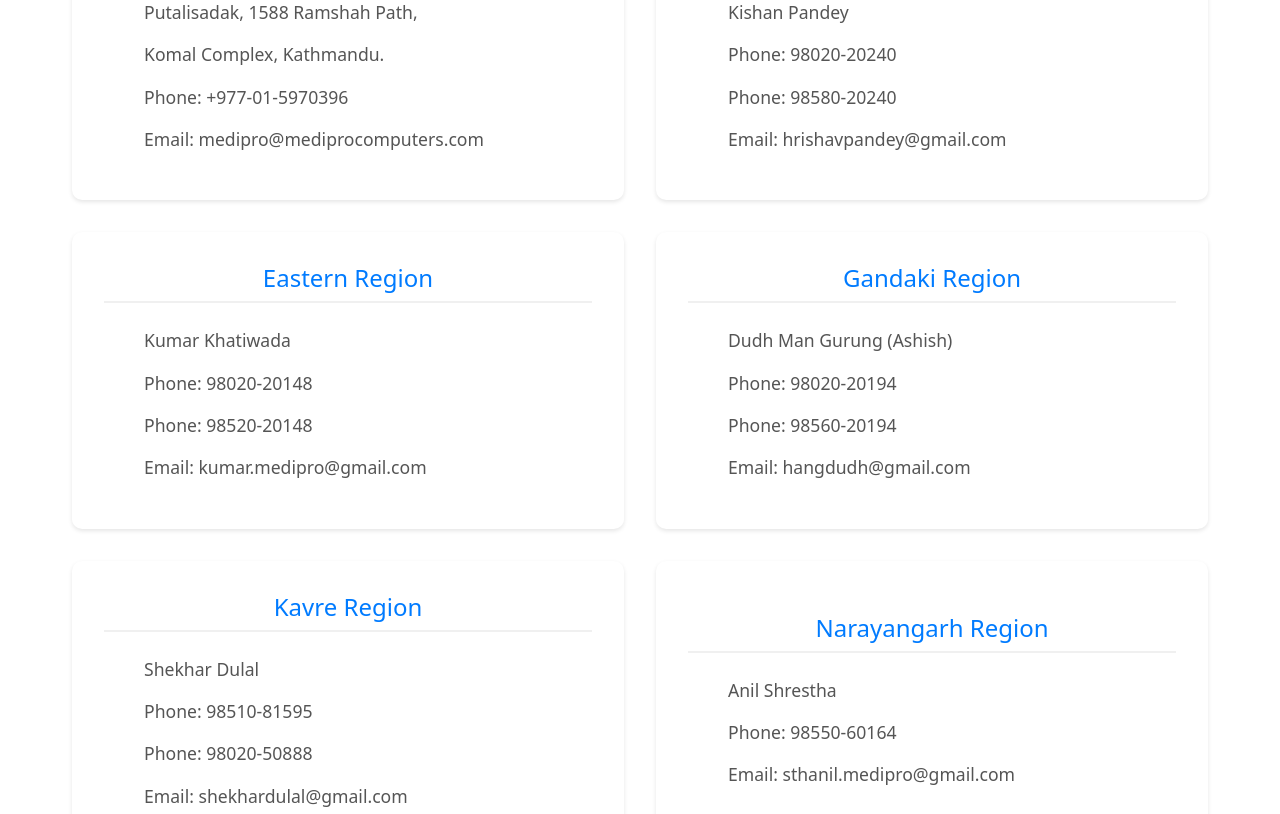
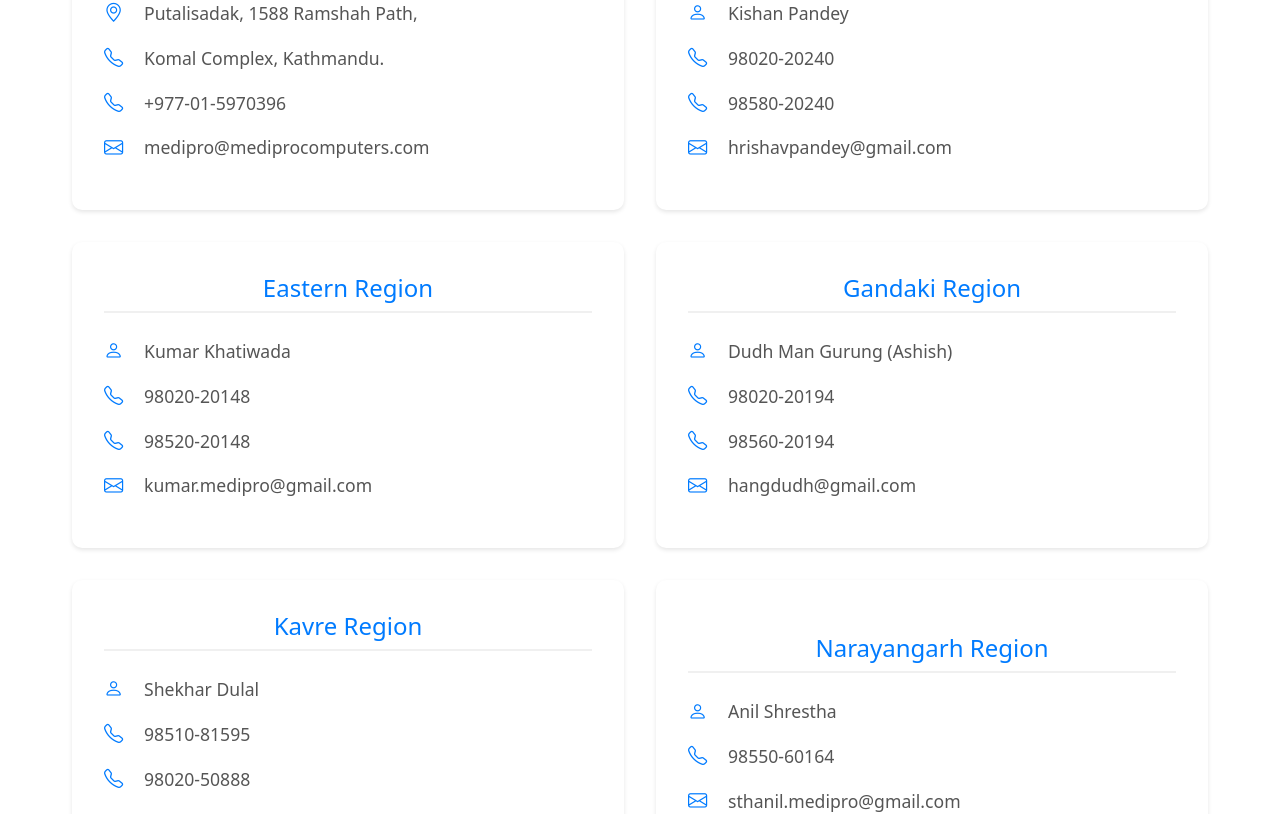
Before and after one commit to jeebipradhan/mediprowebsite, an Angular app: page /contact in a window 1280 px wide. Shown: the part 240-1054 px from the top of the page. Built offline with nearby package versions, Linux system fonts and the light colour scheme.

Commit message:
icons added

```diff
--- a/src/app/contact/contact.component.html
+++ b/src/app/contact/contact.component.html
@@ -13,23 +13,23 @@
     <div class="contact-card" *ngFor="let contact of contacts">
       <h2>{{ contact.RegionName }}</h2>
       <div class="info-item" *ngIf="contact.ContactPerson">
-        <i class="fas fa-user"></i>
+        <i class="bi bi-person"></i>
         <p>{{ contact.ContactPerson }}</p>
       </div>
       <div class="info-item" *ngIf="contact.Address">
-        <i class="fas fa-map-marker-alt"></i>
+        <i class="bi bi-geo-alt"></i>
         <p>{{ contact.Address }}</p>
       </div>
       <div class="info-item">
-        <i class="fas fa-phone"></i>
+        <i class="bi bi-telephone"></i>
         <p>{{ contact.Phone1 }}</p>
       </div>
       <div class="info-item" *ngIf="contact.Phone2">
-        <i class="fas fa-phone"></i>
+        <i class="bi bi-telephone"></i>
         <p>{{ contact.Phone2 }}</p>
       </div>
       <div class="info-item">
-        <i class="fas fa-envelope"></i>
+        <i class="bi bi-envelope"></i>
         <p>{{ contact.Email }}</p>
       </div>
     </div>
--- a/src/app/home/home.component.css
+++ b/src/app/home/home.component.css
@@ -87,6 +87,30 @@ p {
   font-size: 2rem;
   color: #0d6efd;
   text-align: center;
+  margin-bottom: 1.5rem;
+  display: flex;
+  justify-content: center;
+  align-items: center;
+  height: 50px;
+  width: 50px;
+  margin: 0 auto 1.5rem;
+  background: linear-gradient(135deg, #e3f2fd 0%, #bbdefb 100%);
+  border-radius: 50%;
+  transition: all 0.3s ease;
+}
+
+.service-icon i {
+  transition: transform 0.3s ease;
+}
+
+.card:hover .service-icon {
+  background: linear-gradient(135deg, #0d6efd 0%, #0056b3 100%);
+  color: white;
+  transform: scale(1.1);
+}
+
+.card:hover .service-icon i {
+  transform: rotate(5deg);
 }
 
 .card {
--- a/src/assets/contact.json
+++ b/src/assets/contact.json
@@ -4,46 +4,46 @@
       "RegionName": "Head Office",
       "Address": "Putalisadak, 1588 Ramshah Path,",
       "Phone1": "Komal Complex, Kathmandu.",
-      "Phone2": "Phone: +977-01-5970396",
-      "Email": "Email: medipro@mediprocomputers.com"
+      "Phone2": "+977-01-5970396",
+      "Email": "medipro@mediprocomputers.com"
     },
     {
       "RegionName": "Western Region",
       "Address": null,
-      "Phone1": "Phone: 98020-20240",
-      "Phone2": "Phone: 98580-20240",
-      "Email": "Email: hrishavpandey@gmail.com",
+      "Phone1": "98020-20240",
+      "Phone2": "98580-20240",
+      "Email": "hrishavpandey@gmail.com",
       "ContactPerson": "Kishan Pandey"
     },
     {
       "RegionName": "Eastern Region",
       "Address": null,
-      "Phone1": "Phone: 98020-20148",
-      "Phone2": "Phone: 98520-20148",
-      "Email": "Email: kumar.medipro@gmail.com",
+      "Phone1": "98020-20148",
+      "Phone2": "98520-20148",
+      "Email": "kumar.medipro@gmail.com",
       "ContactPerson": "Kumar Khatiwada"
     },
     {
       "RegionName": "Gandaki Region",
       "Address": null,
-      "Phone1": "Phone: 98020-20194",
-      "Phone2": "Phone: 98560-20194",
-      "Email": "Email: hangdudh@gmail.com",
+      "Phone1": "98020-20194",
+      "Phone2": "98560-20194",
+      "Email": "hangdudh@gmail.com",
       "ContactPerson": "Dudh Man Gurung (Ashish)"
     },
     {
       "RegionName": "Kavre Region",
       "Address": null,
-      "Phone1": "Phone: 98510-81595",
-      "Phone2": "Phone: 98020-50888",
-      "Email": "Email: shekhardulal@gmail.com",
+      "Phone1": "98510-81595",
+      "Phone2": "98020-50888",
+      "Email": "shekhardulal@gmail.com",
       "ContactPerson": "Shekhar Dulal"
     },
     {
       "RegionName": "Narayangarh Region",
       "Address": null,
-      "Phone1": "Phone: 98550-60164",
-      "Email": "Email: sthanil.medipro@gmail.com",
+      "Phone1": "98550-60164",
+      "Email": "sthanil.medipro@gmail.com",
       "ContactPerson": "Anil Shrestha"
     }
   ]
--- a/src/index.html
+++ b/src/index.html
@@ -6,6 +6,7 @@
   <base href="/">
   <meta name="viewport" content="width=device-width, initial-scale=1">
   <link rel="icon" type="image/x-icon" href="favicon.ico">
+  <link rel="stylesheet" href="https://cdn.jsdelivr.net/npm/bootstrap-icons@1.11.3/font/bootstrap-icons.min.css">
 </head>
 <body>
   <app-root></app-root>
```
Also changed, not shown: src/assets/ourservices.json (+19 -19 lines).
